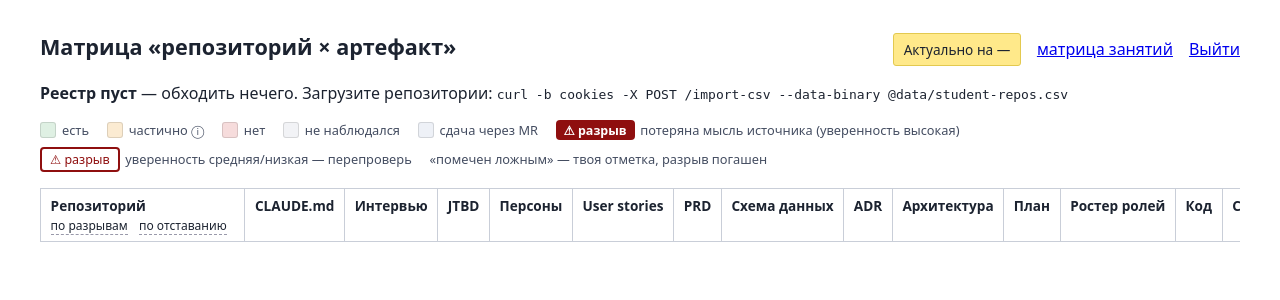
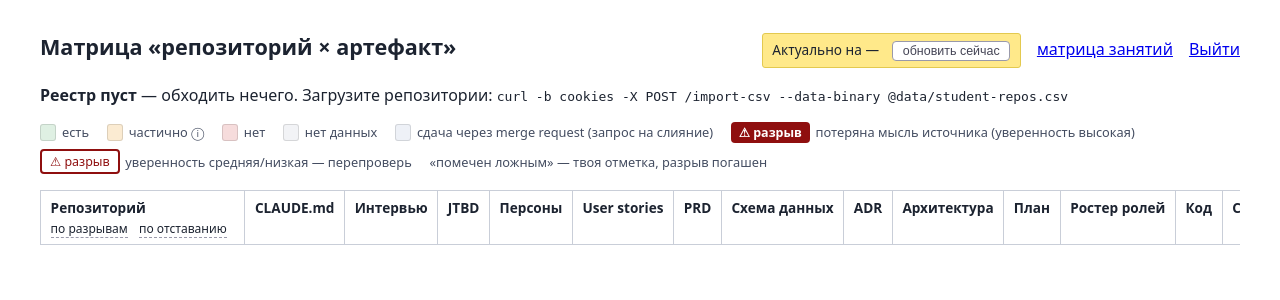
Before and after one commit to genarovv/course-dashboard, a FastAPI app: page / in a window 1280 px wide. Shown: the top 300 px of the page. Run offline with FastAPI, Linux system fonts and the light colour scheme; the visitor is signed in with stand-in values (Sample User, id 1); lists and menus that the app fills with data are empty; some libraries are stand-ins or nearby versions.

Commit message:
D22: полировка — легенда без жаргона, переносы репо-колонки, «открыть репозиторий», «защита проекта», кнопка «обновить сейчас» (POST /sync с confirm), схлопывание пустых MR-колонок, таймстемпы без микросекунд; CHANGELOG (closes #68)
Докам README/INDEX/ARCHITECTURE обновление не требуется: изменения только в представлении (шаблоны/CSS) и формулировках UI, контракты роутов и архитектура не менялись.

Co-Authored-By: Claude Fable 5 <noreply@anthropic.com>

```diff
--- a/app/services/matrix_builder.py
+++ b/app/services/matrix_builder.py
@@ -183,6 +183,21 @@ def build_matrix(session: Session, llm_model: str | None = None, today: date | N
         or ((p := process.get(repo.id)) and (p["ready"] or p["opened"] or p["merged"]))
     ]
 
+    # D22 (#68): пустые MR-колонки (везде «сдача через MR, не наблюдается») схлопываются
+    # в одну «занятия N–M: сдача через MR»; одна такая колонка живёт как есть
+    empty_mr_numbers = [
+        lesson.number
+        for lesson in lessons
+        if lesson.submission_channel == "mr" and repos
+        and all(cells[r.id][lesson.number]["mr_channel"] for r in repos)
+    ]
+    collapsed_mr = None
+    if len(empty_mr_numbers) > 1:
+        collapsed_mr = {
+            "numbers": empty_mr_numbers,
+            "label": f"занятия {min(empty_mr_numbers)}–{max(empty_mr_numbers)}: сдача через MR",
+        }
+
     return {
         "repositories": [
             {
@@ -197,6 +212,7 @@ def build_matrix(session: Session, llm_model: str | None = None, today: date | N
             {"id": les.id, "number": les.number, "title": les.title}
             for les in lessons
         ],
+        "collapsed_mr": collapsed_mr,
         "cells": cells,
         "breaks": breaks,
         "process": process,
--- a/app/static/css/app.css
+++ b/app/static/css/app.css
@@ -39,6 +39,22 @@ body {
     position: sticky; left: 0; background: #fff; z-index: 2;
 }
 .matrix-wrap thead th.col-repo { z-index: 4; }
+/* D22 (#68): переносы в колонке репо — по границам слов, не в случайном месте */
+.repo-url { overflow-wrap: break-word; word-break: normal; }
+/* D22 (#68): кнопка обхода на стикере актуальности (POST /sync с подтверждением) */
+.sync-now {
+    margin-left: 0.6rem;
+    padding: 0.15rem 0.6rem;
+    border: 1px solid #99a;
+    border-radius: 4px;
+    background: #fff;
+    color: #445;
+    font-size: 0.78rem;
+    cursor: pointer;
+}
+.sync-now:hover { border-color: #445; }
+.sync-now:disabled { opacity: 0.6; cursor: wait; }
+
 /* D20 (#66): сводка строки слева (заменила правую колонку «Разрывы» D15) */
 .row-summary { display: block; margin-top: 0.15rem; font-size: 0.78rem; color: #8a90a0; }
 .row-summary > span { margin-right: 0.5rem; }
--- a/app/templates/dashboard/artifact_cell_modal.html
+++ b/app/templates/dashboard/artifact_cell_modal.html
@@ -2,7 +2,7 @@
     <div class="modal" role="dialog" aria-label="{{ details.title }} — подробности" tabindex="-1">
         <header class="modal-header">
             <h2>{{ details.title }}</h2>
-            <p class="repo-url">{{ details.repository.repo_url }} · <a href="/students/{{ details.repository.id }}">карточка студента</a></p>
+            <p class="repo-url"><a href="{{ details.repository.repo_url }}" title="{{ details.repository.repo_url }}">открыть репозиторий</a> · <a href="/students/{{ details.repository.id }}">карточка студента</a></p>
             <button type="button" class="modal-close" aria-label="Закрыть"
                     onclick="this.closest('.modal-overlay').remove()">×</button>
         </header>
--- a/app/templates/dashboard/artifact_matrix.html
+++ b/app/templates/dashboard/artifact_matrix.html
@@ -3,7 +3,9 @@
 {% block content %}
 <header class="matrix-header">
     <h1>Матрица «репозиторий × артефакт»</h1>
-    <p class="as-of as-of-note{% if matrix.stale %} as-of-stale{% endif %}">Актуально на {{ matrix.as_of }}{% if matrix.stale %} — <b>обход старше 48 часов, данные могли устареть</b>{% endif %}</p>
+    <p class="as-of as-of-note{% if matrix.stale %} as-of-stale{% endif %}">Актуально на {{ matrix.as_of }}{% if matrix.stale %} — <b>обход старше 48 часов, данные могли устареть</b>{% endif %}
+        <button type="button" class="sync-now"
+                onclick="if (confirm('Запустить обход сейчас? Займёт до пары минут.')) { this.disabled = true; this.textContent = 'обход идёт…'; fetch('/sync', {method: 'POST'}).then(function () { location.reload(); }); }">обновить сейчас</button></p>
     <nav class="matrix-nav">
         <a href="/lessons">матрица занятий</a>
         <a href="/logout">Выйти</a>
@@ -51,8 +53,8 @@
     <span class="legend-item"><span class="swatch acell-found"></span>есть</span>
     <span class="legend-item" title="Правило «частично»: неточное имя файла, не в ожидаемой папке или нетронутая заготовка из шаблона"><span class="swatch acell-partial"></span>частично&nbsp;ⓘ</span>
     <span class="legend-item"><span class="swatch acell-not_found"></span>нет</span>
-    <span class="legend-item"><span class="swatch acell-none"></span>не наблюдался</span>
-    <span class="legend-item"><span class="swatch acell-mr"></span>сдача через MR</span>
+    <span class="legend-item"><span class="swatch acell-none"></span>нет данных</span>
+    <span class="legend-item"><span class="swatch acell-mr"></span>сдача через merge request (запрос на слияние)</span>
     <span class="legend-item"><span class="break-chip chip-high">⚠ разрыв</span> потеряна мысль источника (уверенность высокая)</span>
     <span class="legend-item"><span class="break-chip chip-low">⚠ разрыв</span> уверенность средняя/низкая — перепроверь</span>
     <span class="legend-item">«помечен ложным» — твоя отметка, разрыв погашен</span>
@@ -77,7 +79,7 @@
         {% for repo in matrix.repositories %}
         <tr>
             <td class="repo-url"><a href="/students/{{ repo.id }}" title="{{ repo.repo_url }}">{{ repo.name }}</a>
-                <a class="defense-link" href="/students/{{ repo.id }}/defense" title="Режим защиты: дело одного студента, только уверенные разрывы">защита</a>
+                <a class="defense-link" href="/students/{{ repo.id }}/defense" title="Режим защиты: дело одного студента, только уверенные разрывы">защита проекта</a>
                 <span class="row-summary">
                     {%- if matrix.row_breaks[repo.id] %}<span class="row-breaks-chip" title="уникальные рёбра-разрывы репозитория">⚠ {{ matrix.row_breaks[repo.id] }}</span>{% endif -%}
                     <span class="row-progress" title="сдано ролей из ожидаемых (частично — тоже сдано)">{{ matrix.row_submitted[repo.id].x }}/{{ matrix.row_submitted[repo.id].m }}</span>
```
Also changed, not shown: app/templates/dashboard/matrix.html (+14 -1 lines), app/templates/dashboard/student_card.html (+4 -4 lines), CHANGELOG.md.
